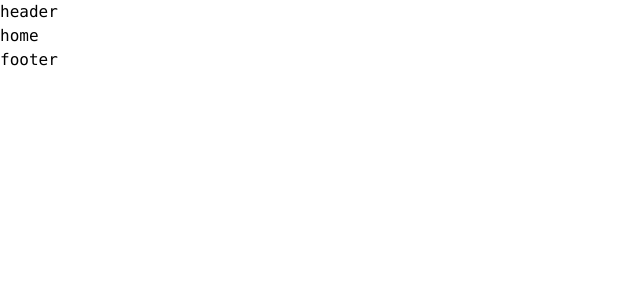
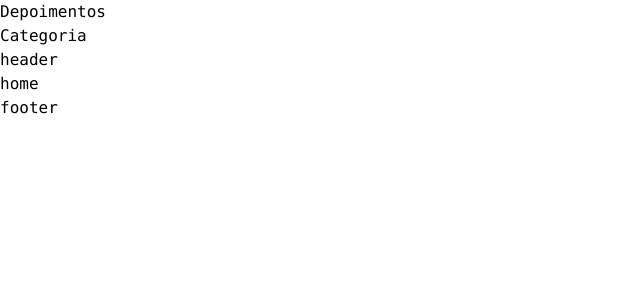
Before and after one commit to VictorSampaioDev/projeto-ecommerce, a React (Vite) app: page / in a window 1280 px wide. Shown: the top 300 px of the page, without its empty margins (0-640 px from the left). Built offline with nearby package versions, Linux system fonts and the light colour scheme; what react-head would draw is missing.

Commit message:
Atualização

```diff
--- a/src/App.jsx
+++ b/src/App.jsx
@@ -1,9 +1,13 @@
 import { HeadProvider } from "react-head";
 import Paths from "./routes/Paths";
+import Depoimentos from "./components/Depoimentos";
+import Categoria from "./components/Categoria";
 
 const App = () => {
   return (
     <HeadProvider>
+      <Depoimentos />
+      <Categoria/>
       <Paths />
     </HeadProvider>
   );
--- /dev/null
+++ b/src/components/Categoria.jsx
@@ -0,0 +1,12 @@
+
+const Categoria = () => {
+    return (
+
+<div>
+    Categoria
+</div>
+
+    );
+}
+
+export default Categoria;
--- /dev/null
+++ b/src/components/Depoimentos.jsx
@@ -0,0 +1,11 @@
+const Depoimentos = () => {
+    return (
+        <section>
+            <div>
+                Depoimentos
+            </div>
+        </section>
+    );
+}
+
+export default Depoimentos;
--- a/src/layouts/AuthLayout.jsx
+++ b/src/layouts/AuthLayout.jsx
@@ -6,6 +6,7 @@ const AuthLayout = () => {
         <div>
             <HeaderAuth />
             <Outlet />
+
             <Footer />
         </div>
     );
--- a/src/layouts/PageLayout.jsx
+++ b/src/layouts/PageLayout.jsx
@@ -1,16 +1,17 @@
 import { Outlet } from "react-router";
 import Footer from "../components/Footer";
 import Header from "../components/Header";
+
 
 const PageLayout = () => {
     return (
         <div>
             <Header/>
             <div>
-
-            <Outlet/>
+                <Outlet/>
 
             </div>
+
             <Footer/>
         </div>
      );
```
